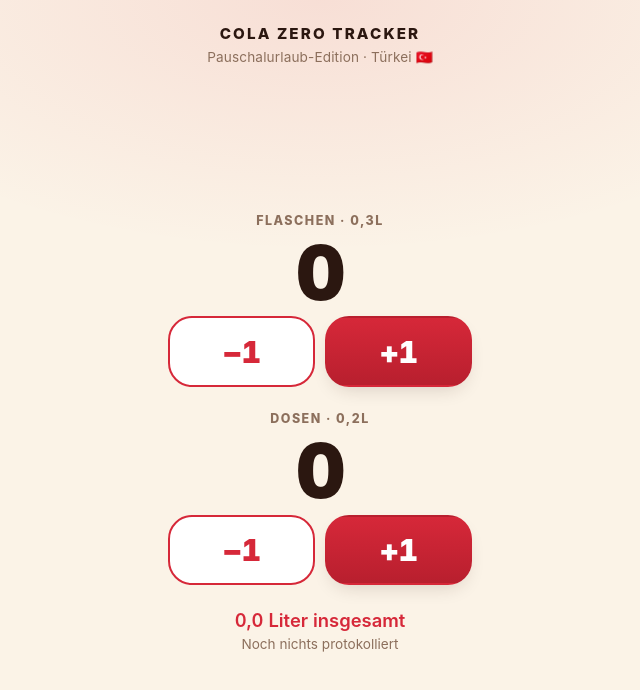
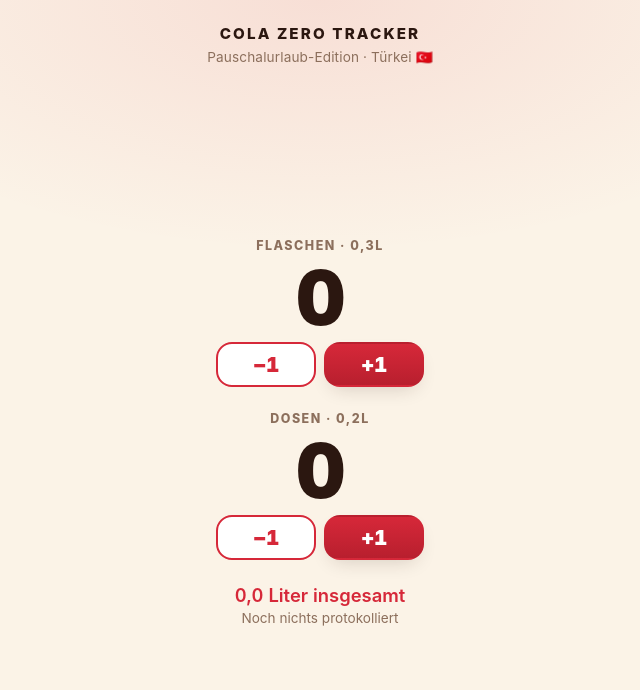
Before and after one commit to fdee95/Projects-shared, a plain HTML site: page index.html in a window 1280 px wide. Shown: the whole page, without its empty margins (320-960 px from the left). Drawn offline with Linux system fonts and the light colour scheme.

Commit message:
Shrink step buttons

```diff
--- a/index.html
+++ b/index.html
@@ -189,16 +189,16 @@
   .section-buttons {
     display: grid;
     grid-template-columns: 1fr 1fr;
-    gap: 0.6rem;
+    gap: 0.5rem;
     width: 100%;
-    max-width: 19rem;
+    max-width: 13rem;
   }
 
   .btn-step {
     appearance: none;
     border: 2px solid transparent;
-    padding: 0.95rem 1rem;
-    border-radius: 1.5rem;
+    padding: 0.5rem 0.75rem;
+    border-radius: 1rem;
     cursor: pointer;
     transition: transform 0.1s ease, box-shadow 0.1s ease;
   }
@@ -232,7 +232,7 @@
     display: block;
     font-family: var(--font-display);
     font-weight: 900;
-    font-size: 1.9rem;
+    font-size: 1.3rem;
     letter-spacing: -0.02em;
     font-variant-numeric: tabular-nums;
   }
```
